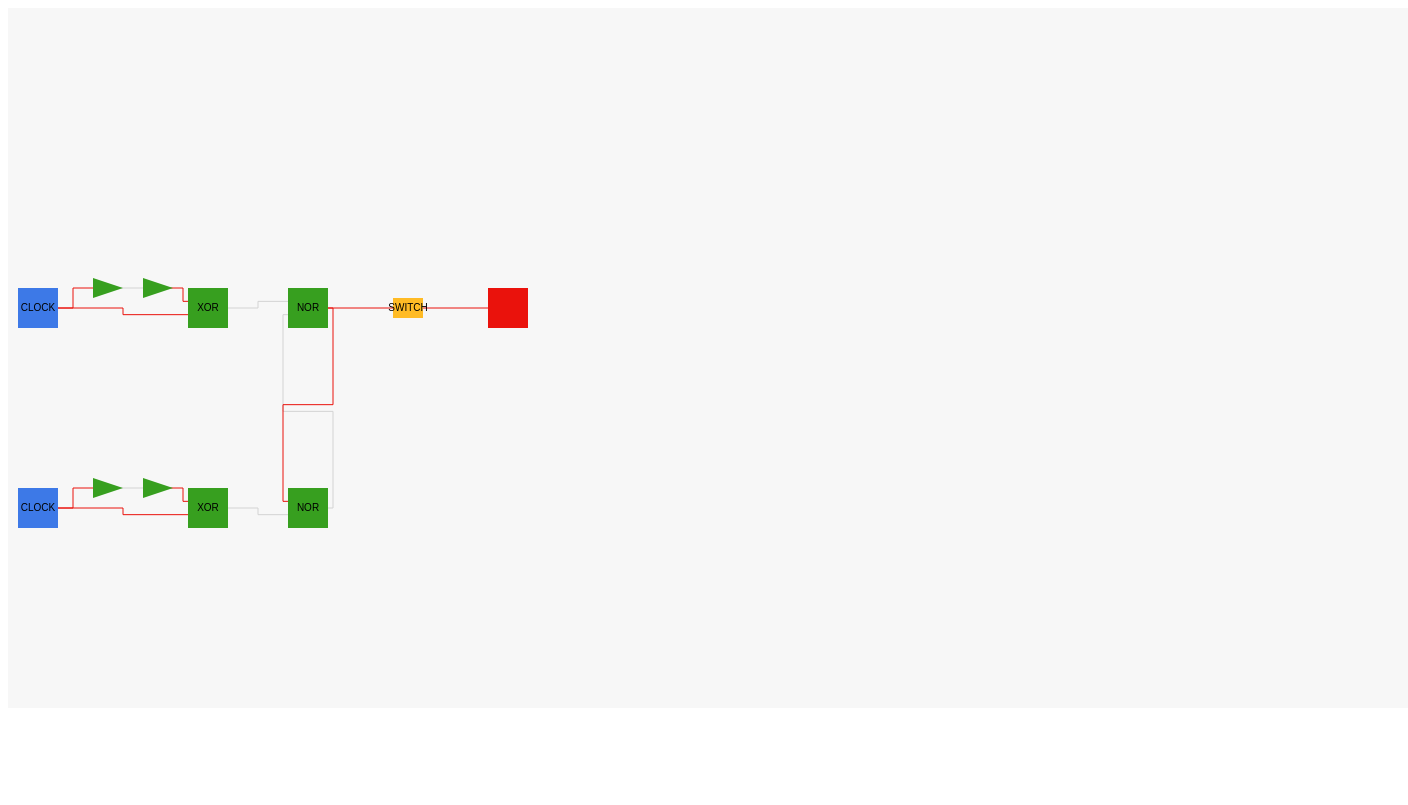
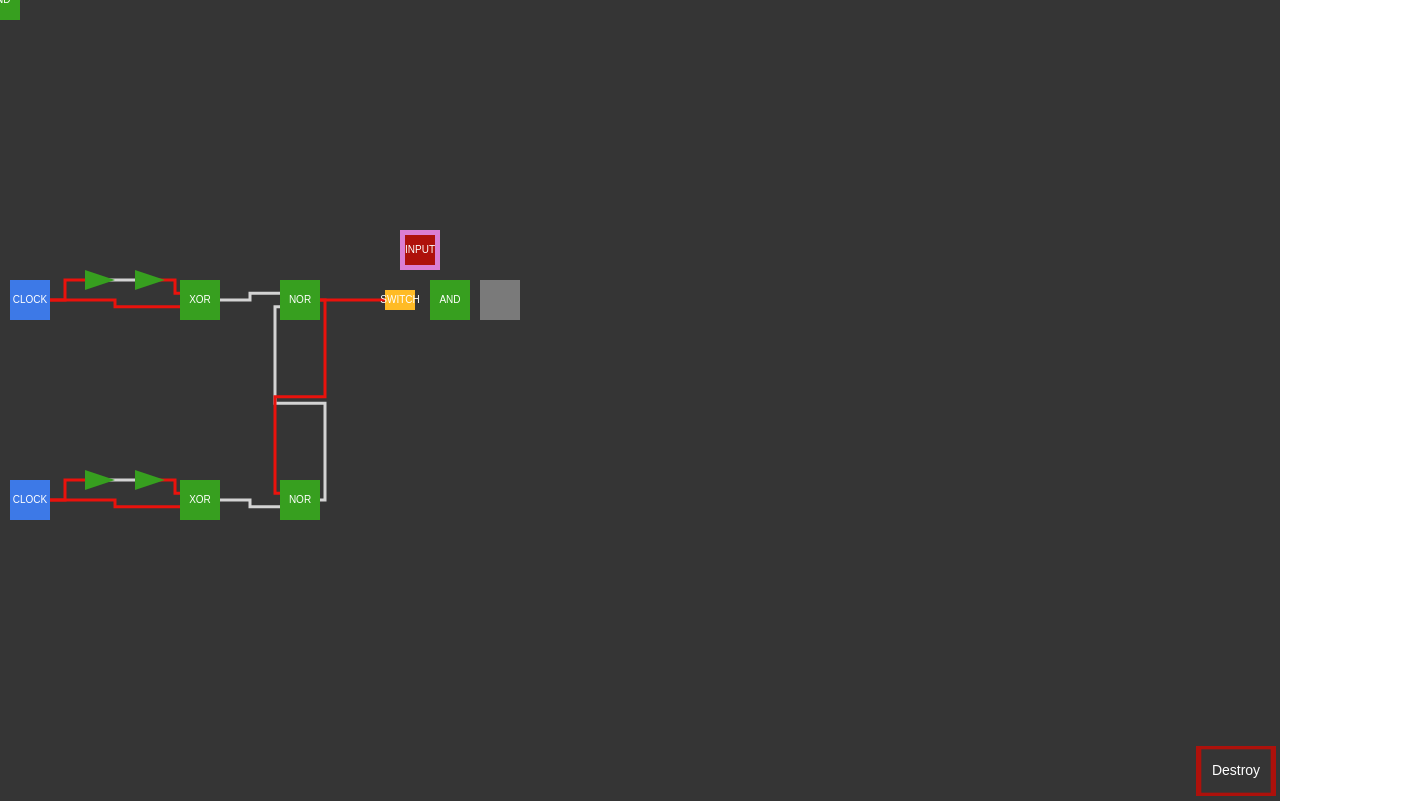
Before and after one commit to KubbyDev/Code, a plain HTML site: page IntelliJ/LogicGateSimulator/LogicGateSimulator.html in a window 1280 px wide. Shown: the whole page, 1408 px wide, since content can reach past the window. Drawn offline with Linux system fonts and the light colour scheme.

Commit message:
Interface + UserInteraction CleanUp

```diff
--- a/IntelliJ/LogicGateSimulator/Gate/Basic.js
+++ b/IntelliJ/LogicGateSimulator/Gate/Basic.js
@@ -15,7 +15,7 @@ class Basic {
     static NOT(x, y, input) {
 
         let g = new Gate()
-            .setFonctionnalProperties((i) => !i[0], input)
+            .setFonctionnalProperties((i) => !i[0], input, 1)
             .setGraphicProperties(x,y,30,20,"#379f1f","NOT");
 
         g.drawBody = function() {
@@ -34,38 +34,43 @@ class Basic {
 
     static AND(x, y, inputs) {
         return new Gate()
-            .setFonctionnalProperties((i) => i[0] && i[1], inputs)
+            .setFonctionnalProperties((i) => i[0] && i[1], inputs, 2)
             .setGraphicProperties(x,y,40,40,"#379f1f","AND");
     }
 
     static OR(x, y, inputs) {
         return new Gate()
-            .setFonctionnalProperties((i) => i[0] || i[1], inputs)
+            .setFonctionnalProperties((i) => i[0] || i[1], inputs, 2)
             .setGraphicProperties(x,y,40,40,"#379f1f","OR");
     }
 
     static XOR(x, y, inputs) {
         return new Gate()
-            .setFonctionnalProperties((i) => i[0] !== i[1], inputs)
+            .setFonctionnalProperties((i) => i[0] !== i[1], inputs, 2)
             .setGraphicProperties(x,y,40,40,"#379f1f","XOR");
     }
 
     static NAND(x, y, inputs) {
         return new Gate()
-            .setFonctionnalProperties((i) => !(i[0] && i[1]), inputs)
+            .setFonctionnalProperties((i) => !(i[0] && i[1]), inputs, 2)
             .setGraphicProperties(x,y,40,40,"#379f1f","NAND");
     }
 
     static NOR(x, y, inputs) {
         return new Gate()
-            .setFonctionnalProperties((i) => !(i[0] || i[1]), inputs)
+            .setFonctionnalProperties((i) => !(i[0] || i[1]), inputs, 2)
             .setGraphicProperties(x,y,40,40,"#379f1f","NOR");
     }
 
     static XNOR(x, y, inputs) {
         return new Gate()
-            .setFonctionnalProperties((i) => i[0] === i[1], inputs)
+            .setFonctionnalProperties((i) => i[0] === i[1], inputs, 2)
             .setGraphicProperties(x,y,40,40,"#379f1f","XNOR");
+    }
+
+    static INPUT(x, y) {
+        return new Input()
+            .setGraphicProperties(x,y,40,40,"#db7ed2","INPUT")
     }
 
     static CLOCK(x, y, period) {
@@ -76,13 +81,13 @@ class Basic {
 
     static OUTPUT(x,y, input) {
         return new Output()
-            .setFonctionnalProperties((i) => i[0], input)
+            .setFonctionnalProperties((i) => i[0], input, 1)
             .setGraphicProperties(x,y,40,40,"#000000", "")
     }
 
     static SWITCH(x,y,input) {
         return new Switch()
-            .setFonctionnalProperties((i) => i[0], input)
+            .setFonctionnalProperties((i) => i[0], input, 1)
             .setGraphicProperties(x,y,30,20,"#ffbb25","SWITCH")
     }
 }
--- a/IntelliJ/LogicGateSimulator/Gate/Connection.js
+++ b/IntelliJ/LogicGateSimulator/Gate/Connection.js
@@ -12,8 +12,9 @@ class Connection {
 
     //Proprietes graphiques --------------------------------------------------------------------------------------------
 
-    downColor = "#d3d3d3";
-    upColor = "#ea120c";
+    static WIDTH = 3;
+    static DOWN_COLOR = "#d3d3d3";
+    static UP_COLOR = "#ea120c";
 
     /***
      * Dessine la connexion. position definit la position de la connection sur le cote input de l'origine
@@ -26,7 +27,8 @@ class Connection {
 
         //Dessine la connection
         ctx.beginPath();
-        ctx.strokeStyle = this.destination.output ? this.upColor : this.downColor;
+        ctx.lineWidth = Connection.WIDTH;
+        ctx.strokeStyle = this.destination.output ? Connection.UP_COLOR : Connection.DOWN_COLOR;
         ctx.moveTo(this.origin.x - this.origin.width/2, inputY);
         for(let point of this.calculateIntermediates(this.destination.x, this.destination.y, this.origin.x, inputY))
             ctx.lineTo(point[0], point[1]);
--- a/IntelliJ/LogicGateSimulator/Gate/Gate.js
+++ b/IntelliJ/LogicGateSimulator/Gate/Gate.js
@@ -6,16 +6,19 @@ class Gate {
     inputs = [];           //References aux connections vers les portes auquelles cette portes est connectee
     tempOutput = false;    //La valeur de l'output pendant le tick. Il passe dans output a la fin du tick
     output = false;        //Valeur de la sortie de la porte
+    maxInputs = 0;         //Le nombre d'inputs que cette porte accepte
 
     /***
      * Modifie les proprietes fonctionnelles de la gate
      * @param activation
      * @param inputs
+     * @param maxInputs
      */
-    setFonctionnalProperties(activation, inputs) {
+    setFonctionnalProperties(activation, inputs, maxInputs) {
 
         this.activation = activation;
-        this.setInputs(inputs);
+        this.maxInputs = maxInputs !== undefined ? maxInputs : 0;
+        this.setInputs(inputs !== undefined ? inputs : []);
         return this;
     }
 
@@ -24,8 +27,17 @@ class Gate {
      * @param inputGates
      */
     setInputs(inputGates) {
-        this.inputs = inputGates.map(inputGate => new Connection(this, inputGate));
+        this.inputs = inputGates.map(inputGate => new Connection(this, inputGate)).slice(0,this.maxInputs);
         return this;
+    }
+
+    /***
+     * Ajoute une entree a cette porte (ne fait rien si elle a deja tous ses inputs)
+     * @param gate
+     */
+    addInput(gate) {
+        if (this.inputs.length < this.maxInputs)
+            this.inputs.push(new Connection(this, gate));
     }
 
     /***
@@ -54,6 +66,21 @@ class Gate {
 
         for(let gate of gates)
             gate.tickEnd();
+    }
+
+    /***
+     * Supprime toutes les connections a la porte gate parmis les portes allGates
+     * @param gate
+     * @param allGates
+     */
+    static removeAllConnectionsTo(gate, allGates) {
+
+        for(let g of allGates)
+            for(let i = 0; i < g.inputs.length; i++)
+                if(g.inputs[i].destination === gate) {
+                    g.inputs.splice(i, 1);
+                    i--;
+                }
     }
 
     //Proprietes graphiques --------------------------------------------------------------------------------------------
@@ -99,16 +126,14 @@ class Gate {
     }
 
     /***
-     * Dessine la gate a la position demandee (position du centre)
-     * @param x
-     * @param y
+     * Dessine la gate
      */
     draw() {
 
         this.drawBody();
 
         if(!this.hideName) {
-            ctx.fillStyle = "#000000";
+            ctx.fillStyle = "#ffffff";
             ctx.textAlign = "center";
             ctx.textBaseline = "middle";
             ctx.font = this.fontSize + "px Arial";
--- /dev/null
+++ b/IntelliJ/LogicGateSimulator/Gate/Special/Input.js
@@ -0,0 +1,35 @@
+class Input extends Gate {
+
+    //Proprietes fonctionnelles ----------------------------------------------------------------------------------------
+
+    isOn = true;
+
+    update() {
+        this.tempOutput = this.isOn;
+    }
+
+    /***
+     * Inverse l'etat de l'input
+     */
+    onClick() {
+        this.isOn = !this.isOn;
+    }
+
+    //Proprietes graphiques --------------------------------------------------------------------------------------------
+
+    upColor = "#ae110b";
+    downColor = "#7a7a7a";
+
+    drawBody() {
+
+        super.drawBody();
+
+        ctx.fillStyle = this.isOn ? this.upColor : this.downColor;
+        ctx.fillRect(
+            this.x - this.width/2 + this.width/8,
+            this.y - this.height/2 + this.height/8,
+            this.width - 2*this.width/8,
+            this.height - 2*this.height/8
+        );
+    }
+}
--- a/IntelliJ/LogicGateSimulator/Gate/Special/Switch.js
+++ b/IntelliJ/LogicGateSimulator/Gate/Special/Switch.js
@@ -17,7 +17,7 @@ class Switch extends Gate {
     /***
      * Inverse l'etat de l'interrupteur
      */
-    switch() {
+    onClick() {
         this.isOn = !this.isOn;
     }
 
@@ -25,8 +25,7 @@ class Switch extends Gate {
 
     drawBody() {
 
-        ctx.fillStyle = this.color;
-        ctx.fillRect(this.x - this.width/2, this.y - this.height/2, this.width, this.height);
+        super.drawBody();
 
         if(!this.isOn) {
             ctx.fillStyle = Interface.BACKGROUND_COLOR;
--- /dev/null
+++ b/IntelliJ/LogicGateSimulator/Interface/Button.js
@@ -0,0 +1,59 @@
+class Button {
+
+    //Proprietes fonctionnelles ----------------------------------------------------------------------------------------
+
+    /***
+     * Modifie le code a executer quand on clique sur le bouton
+     * @param onClick
+     */
+    setOnClick(onClick) {
+        this.onClick = onClick;
+        return this;
+    }
+
+    onClick() {
+    }
+
+    //Proprietes graphiques --------------------------------------------------------------------------------------------
+
+    x = 0;
+    y = 0;
+    width = 50;
+    height = 50;
+    name = "";
+    color = "#000000";
+    fontSize = 14;
+
+    setGraphicProperties(name,color) {
+
+        this.name = name;
+        this.color = color;
+        return this;
+    }
+
+    /***
+     * Dessine le bouton
+     */
+    draw() {
+
+        //Contours
+        ctx.fillStyle = this.color;
+        ctx.fillRect(this.x - this.width/2, this.y - this.height/2, this.width, this.height);
+
+        //Millieu
+        ctx.fillStyle = Interface.BACKGROUND_COLOR;
+        ctx.fillRect(
+            this.x - this.width/2 + this.width/15,
+            this.y - this.height/2 + this.height/15,
+            this.width - 2*this.width/15,
+            this.height - 2*this.height/15
+        );
+
+        //Nom
+        ctx.fillStyle = "#ffffff";
+        ctx.textAlign = "center";
+        ctx.textBaseline = "middle";
+        ctx.font = this.fontSize + "px Arial";
+        ctx.fillText(this.name, this.x, this.y);
+    }
+}
--- /dev/null
+++ b/IntelliJ/LogicGateSimulator/Interface/Interactions/BuildMode.js
@@ -0,0 +1,52 @@
+class BuildMode {
+
+    static selectedGate = null;
+    static buttons; //Les boutons du menu contextuel (menu de droite)
+
+    static onClick() {
+
+        if(BuildMode.selectedGate !== null)
+            BuildMode.selectedGate = null;
+        else
+            BuildMode.selectedGate = getGateAtPosition(mouseX, mouseY, gates);
+    }
+
+    static update() {
+
+        if(BuildMode.selectedGate) {
+            BuildMode.selectedGate.x = mouseX;
+            BuildMode.selectedGate.y = mouseY;
+        }
+    }
+
+    static onEnable() {
+
+        BuildMode.selectedGate = null;
+    }
+
+    /***
+     * Met a jour puis dessine le menu de droite
+     */
+    static updateContextualMenu() {
+
+        //Bouton destroy
+        BuildMode.buttons[0].x = canvas.width - 45;
+        BuildMode.buttons[0].y = canvas.height - 30;
+        BuildMode.buttons[0].width = 80;
+        BuildMode.buttons[0].height = 50;
+        BuildMode.buttons[0].draw();
+    }
+
+    static init() {
+
+        BuildMode.buttons = [
+            new Button()
+                .setGraphicProperties("Destroy", "#ae110b")
+                .setOnClick(() => {
+                    gates = gates.remove(BuildMode.selectedGate);
+                    Gate.removeAllConnectionsTo(BuildMode.selectedGate, gates);
+                    BuildMode.selectedGate = null;
+                }),
+        ]
+    }
+}
--- /dev/null
+++ b/IntelliJ/LogicGateSimulator/Interface/Interactions/InteractionMode.js
@@ -0,0 +1,27 @@
+class InteractionMode {
+
+    static buttons; //Les boutons du menu contextuel (menu de droite)
+
+    static onClick() {
+
+        let selectedSwitch = getGateAtPosition(mouseX, mouseY, gates);
+        if(selectedSwitch && typeof selectedSwitch.onClick === 'function') //Si la fonction onClick existe
+            selectedSwitch.onClick();
+    }
+
+    static update() {
+    }
+
+    static onEnable() {
+    }
+
+    /***
+     * Met a jour puis dessine le menu de droite
+     */
+    static updateContextualMenu() {
+    }
+
+    static init() {
+        InteractionMode.buttons = [];
+    }
+}
--- /dev/null
+++ b/IntelliJ/LogicGateSimulator/Interface/Interactions/UserInteraction.js
@@ -0,0 +1,62 @@
+class UserInteraction {
+
+    static update() {
+        Interface.getCurrentMode().update();
+    }
+}
+
+//Traque la position de la souris
+let mouseX = 0;
+let mouseY = 0;
+document.addEventListener('mousemove', function(event) {
+    mouseX = event.clientX - canvas.offsetLeft;
+    mouseY = event.clientY - canvas.offsetTop;
+});
+
+//Traque les clics souris
+document.addEventListener('click', function() {
+
+    //Si on a clique sur un bouton on appelle son onClick
+    let clickedButton = Interface.getButtonAtPosition(mouseX, mouseY);
+    if(clickedButton) {
+        clickedButton.onClick();
+        return;
+    }
+
+    //Sinon on appelle le onClick du mode dans lequel on est
+    Interface.getCurrentMode().onClick();
+});
+
+//Traque les entrees clavier
+document.onkeydown = function(event) {
+
+    switch(event.key) {
+        case 'b':
+            Interface.mode = 0;
+            BuildMode.onEnable();
+            break;
+        case 'c':
+            Interface.mode = 1;
+            WiringMode.onEnable();
+            break;
+        case 'i':
+            Interface.mode = 2;
+            InteractionMode.onEnable();
+            break;
+    }
+};
+
+/***
+ * Renvoie la porte a la position demandee parmis les portes en parametre
+ * @param x
+ * @param y
+ * @param gates
+ */
+function getGateAtPosition(x, y, gates) {
+
+    for (let gate of gates)
+        if (Math.abs(x - gate.x) < gate.width / 2 && Math.abs(y - gate.y) < gate.height / 2)
+            return gate;
+
+    return null;
+}
--- /dev/null
+++ b/IntelliJ/LogicGateSimulator/Interface/Interactions/WiringMode.js
@@ -0,0 +1,48 @@
+class WiringMode {
+
+    static selectedGate = null;
+    static buttons; //Les boutons du menu contextuel (menu de droite)
+
+    static onClick() {
+
+        if(WiringMode.selectedGate !== null) {
+
+            let selected = getGateAtPosition(mouseX, mouseY, gates);
+            if(!selected)
+                WiringMode.selectedGate = null;
+            else
+            {
+                WiringMode.selectedGate.addInput(selected);
+                WiringMode.selectedGate = null;
+            }
+        }
+        else
+            WiringMode.selectedGate = getGateAtPosition(mouseX, mouseY, gates);
+    }
+
+    static update() {
+
+        if(WiringMode.selectedGate) {
+            ctx.beginPath();
+            ctx.strokeStyle = "#d3d3d3";
+            ctx.lineWidth = Connection.WIDTH;
+            ctx.moveTo(WiringMode.selectedGate.x, WiringMode.selectedGate.y);
+            ctx.lineTo(mouseX, mouseY);
+            ctx.stroke();
+            ctx.closePath();
+        }
+    }
+
+    static onEnable() {
+    }
+
+    /***
+     * Met a jour puis dessine le menu de droite
+     */
+    static updateContextualMenu() {
+    }
+
+    static init() {
+        WiringMode.buttons = [];
+    }
+}
--- a/IntelliJ/LogicGateSimulator/Interface/Interface.js
+++ b/IntelliJ/LogicGateSimulator/Interface/Interface.js
@@ -1,6 +1,51 @@
 class Interface {
 
-    static BACKGROUND_COLOR = "#f7f7f7"
+    static BACKGROUND_COLOR = "#353535";
 
+    //0 = BUILD: cliquer une fois pour selectionner une porte, puis une autre fois pour la placer
+    //Cliquer sur les portes a droite pour les ajouter, ou drag une porte dans la poubelle pour la supprimer
 
+    //1 = CONNECTION: Cliquer sur une porte pour la selectionner, puis sur une autre porte pour la connecter
+
+    //2 = INTERACTION: Cliquer sur un interrupteur pour changer son etat
+
+    static mode = 0;
+
+    static clear() {
+        ctx.fillStyle = Interface.BACKGROUND_COLOR;
+        ctx.fillRect(0,0,canvas.width, canvas.height);
+    }
+
+    static draw() {
+
+        Interface.getCurrentMode().updateContextualMenu();
+    }
+
+    static getButtonAtPosition(x, y) {
+
+        for (let button of Interface.getCurrentMode().buttons)
+            if (Math.abs(x - button.x) < button.width / 2 && Math.abs(y - button.y) < button.height / 2)
+                return button;
+
+        return null;
+    }
+
+    static init() {
+
+        BuildMode.init();
+        WiringMode.init();
+        InteractionMode.init();
+    }
+
+    /***
+     * Renvoie la classe correspondant au mode actuel (Build, Wiring ou Interaction)
+     * @returns {*}
+     */
+    static getCurrentMode() {
+        switch(Interface.mode) {
+            case 0: return BuildMode;
+            case 1: return WiringMode;
+            case 2: return InteractionMode;
+        }
+    }
 }
--- a/IntelliJ/LogicGateSimulator/Interface/UserInteraction.js
+++ /dev/null
@@ -1,73 +0,0 @@
-
-//Traque la position de la souris
-let mouseX = 0;
-let mouseY = 0;
-document.addEventListener('mousemove', function(event) {
-    mouseX = event.clientX - canvas.offsetLeft;
-    mouseY = event.clientY - canvas.offsetTop;
-});
-
-let mode = 0;
-//0 = BUILD: cliquer une fois pour selectionner une porte, puis une autre fois pour la placer
-//Cliquer sur les portes a droite pour les ajouter, ou drag une porte dans la poubelle pour la supprimer
-let selectedGate = null;
-//1 = CONNECTION: Cliquer sur une porte pour la selectionner, puis sur une autre porte pour la connecter
-//2 = INTERACTION: Cliquer sur un interrupteur pour changer son etat
-
-document.addEventListener('click', function(event) {
-
-    //Mode build: gestion du drag and drop
-    if(mode === 0)
-        if(selectedGate === null)
-            selectedGate = getGateAtPosition(mouseX, mouseY, gates);
-        else
-            selectedGate = null;
-
-    //Mode interaction: interaction avec les switch
-    if(mode === 2) {
-        let selectedSwitch = getGateAtPosition(mouseX, mouseY, gates);
-        if(selectedSwitch instanceof Switch)
-            selectedSwitch.switch();
-    }
-});
-
-document.onkeydown = function(event) {
-
-    switch(event.key) {
-        case 'b':
-            mode = 0;
-            selectedGate = null;
-            break;
-        case 'c':
-            mode = 1;
-            break;
-        case 'i':
-            mode = 2;
-            break;
-    }
-
-};
-
-/***
- * Renvoie la porte a la position demandee parmis les portes en parametre
- * @param x
- * @param y
- * @param gates
- */
-function getGateAtPosition(x, y, gates) {
-
-    for (let gate of gates)
-        if (Math.abs(x - gate.x) < gate.width / 2 && Math.abs(y - gate.y) < gate.height / 2)
-            return gate;
-
-    return null;
-}
-
-function userInteractions() {
-
-    if(mode === 0 && selectedGate !== null) {
-        selectedGate.x = mouseX;
-        selectedGate.y = mouseY;
-    }
-
-}
--- a/IntelliJ/LogicGateSimulator/LogicGateSimulator.html
+++ b/IntelliJ/LogicGateSimulator/LogicGateSimulator.html
@@ -7,6 +7,14 @@
 <body>
 
 <canvas id="canvas" width="1400" height="700"></canvas>
+<style>
+    html, body {
+        overflow: hidden;
+        margin: 0 !important;
+        padding: 0 !important;
+    }
+
+</style>
 
 <script src="Gate/Basic.js"></script>
 <script src="Gate/Connection.js"></script>
@@ -14,15 +22,19 @@
 <script src="Gate/Special/Clock.js"></script>
 <script src="Gate/Special/Output.js"></script>
 <script src="Gate/Special/Switch.js"></script>
+<script src="Gate/Special/Input.js"></script>
 
 <script src="Interface/Interface.js"></script>
-<script src="Interface/UserInteraction.js"></script>
+<script src="Interface/Button.js"></script>
+<script src="Interface/Interactions/UserInteraction.js"></script>
+<script src="Interface/Interactions/BuildMode.js"></script>
+<script src="Interface/Interactions/WiringMode.js"></script>
+<script src="Interface/Interactions/InteractionMode.js"></script>
 
 <script>
 
     //TODO: Systeme d'ajout de portes basiques (liste sur la droite, drag pour ajouter) (En mode Build)
     //TODO: Systeme de destruction de portes
-    //TODO: Gestionnaire des connections (Mode Connection)
     //TODO: Systeme de creation de porte custom a partir d'un circuit
     //TODO: Zoom
 
@@ -48,20 +60,41 @@
     nor1.setInputs([xor1,nor2]);
 
     let switch1 = Basic.SWITCH(400,300,[nor1]);
-    let output = Basic.OUTPUT(500, 300, [switch1]);
+    let input1 = Basic.INPUT(420,250);
+    let andf = Basic.AND(450,300);
+    let output = Basic.OUTPUT(500, 300);
+    let andf2 = Basic.AND(0,0);
 
-    gates = [clock1, clock2, not11, not12, not21, not22, xor1, xor2, nor1, nor2, switch1, output];
+    gates = [clock1, clock2, not11, not12, not21, not22, xor1, xor2, nor1, nor2, switch1, andf, input1, output, andf2];
 
-    function update() {
+    Interface.init();
 
-        userInteractions();
+    setInterval(() => {
+
+        Interface.clear();
+        UserInteraction.update();
         Gate.updateAll(gates);
-        ctx.fillStyle = Interface.BACKGROUND_COLOR;
-        ctx.fillRect(0,0,canvas.width, canvas.height);
         Gate.drawAll(gates);
+        Interface.draw();
+
+    }, 10);
+
+    //Outil pour supprimer des elements d'une array
+    Array.prototype.remove = function(value) {
+        return this.filter(function(e){
+            return e !== value;
+        });
+    };
+
+    //Garde toujours le canvas en pleine page
+    function resizeCanvas() {
+        canvas.width = window.innerWidth+1;
+        setTimeout(function() {
+            canvas.height = window.innerHeight+1;
+        }, 0);
     }
-
-    setInterval(update, 10);
+    window.onresize = resizeCanvas;
+    resizeCanvas();
 
 </script>
 
```
